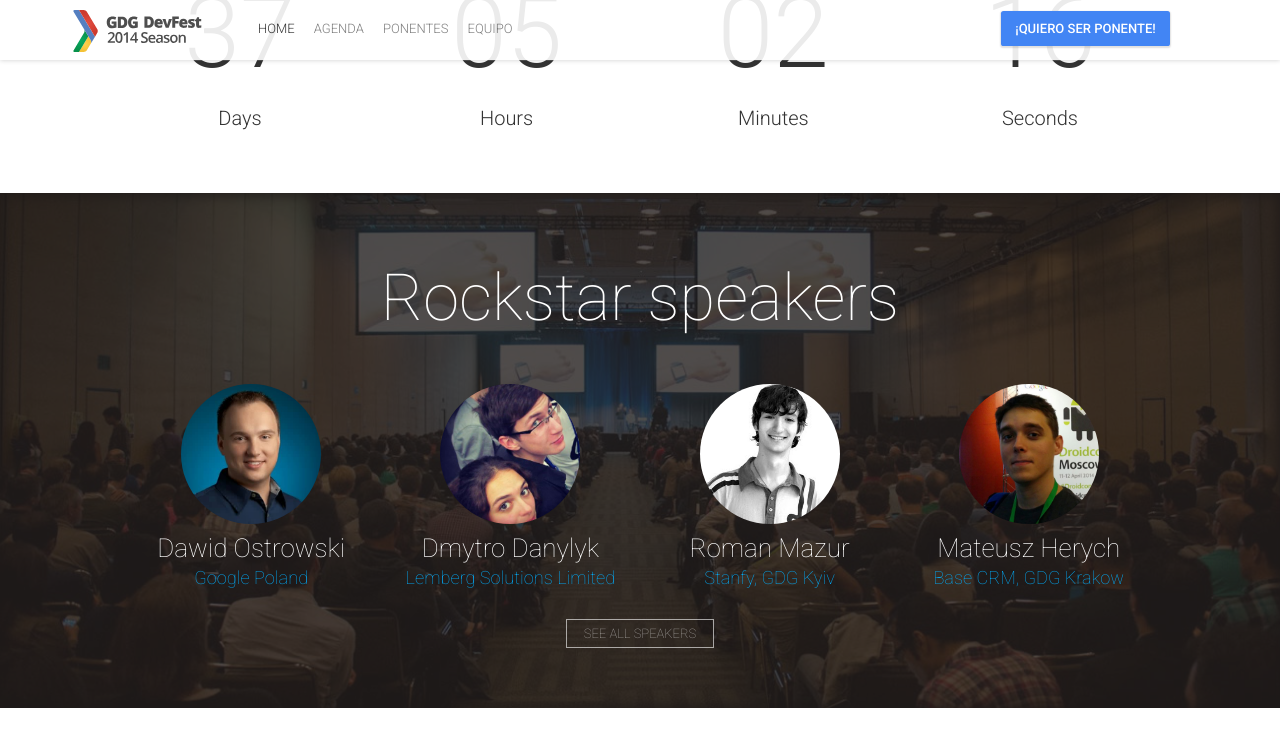
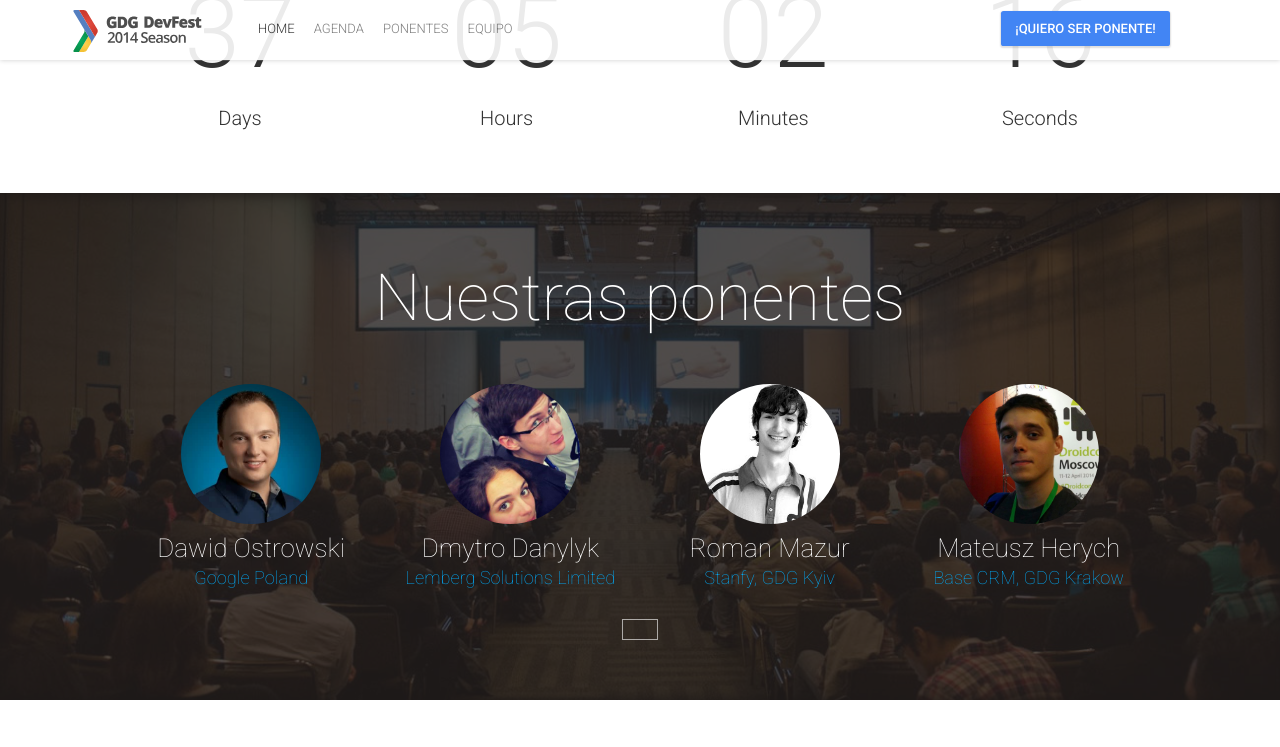
Before and after one commit to wtmalicante/wtmalicante.github.io, a Jekyll site: the page built from index.html, in a window 1280 px wide and 900 px high, scrolled down 1328 px. Shown: the top 747 px of the window. Built offline with Jekyll 4.4.1, drawn with Linux system fonts in a browser that asks for light colours; nearby versions of some CDN libraries; comment, search, counter and statistics services are not loaded.

Commit message:
Update _config.yml

```diff
--- a/_config.yml
+++ b/_config.yml
@@ -80,8 +80,9 @@
 # Rockstar Speakers Block
 rockstarSpeakersImage: "rockstar-speakers.jpg"
 rockstarSpeakersCount: 4
-rockstarSpeakersTitle: "Rockstar speakers"
-rockstarSpeakersButtonText: "See all speakers"
+rockstarSpeakersTitle: "Nuestras ponentes"
+rockstarSpeakersText: "¡Atentos a nuevas confirmaciones próximamente!"
+#rockstarSpeakersButtonText: "See all speakers"
 
 # Location Block
 locationBlockTitle: "Location"
```
